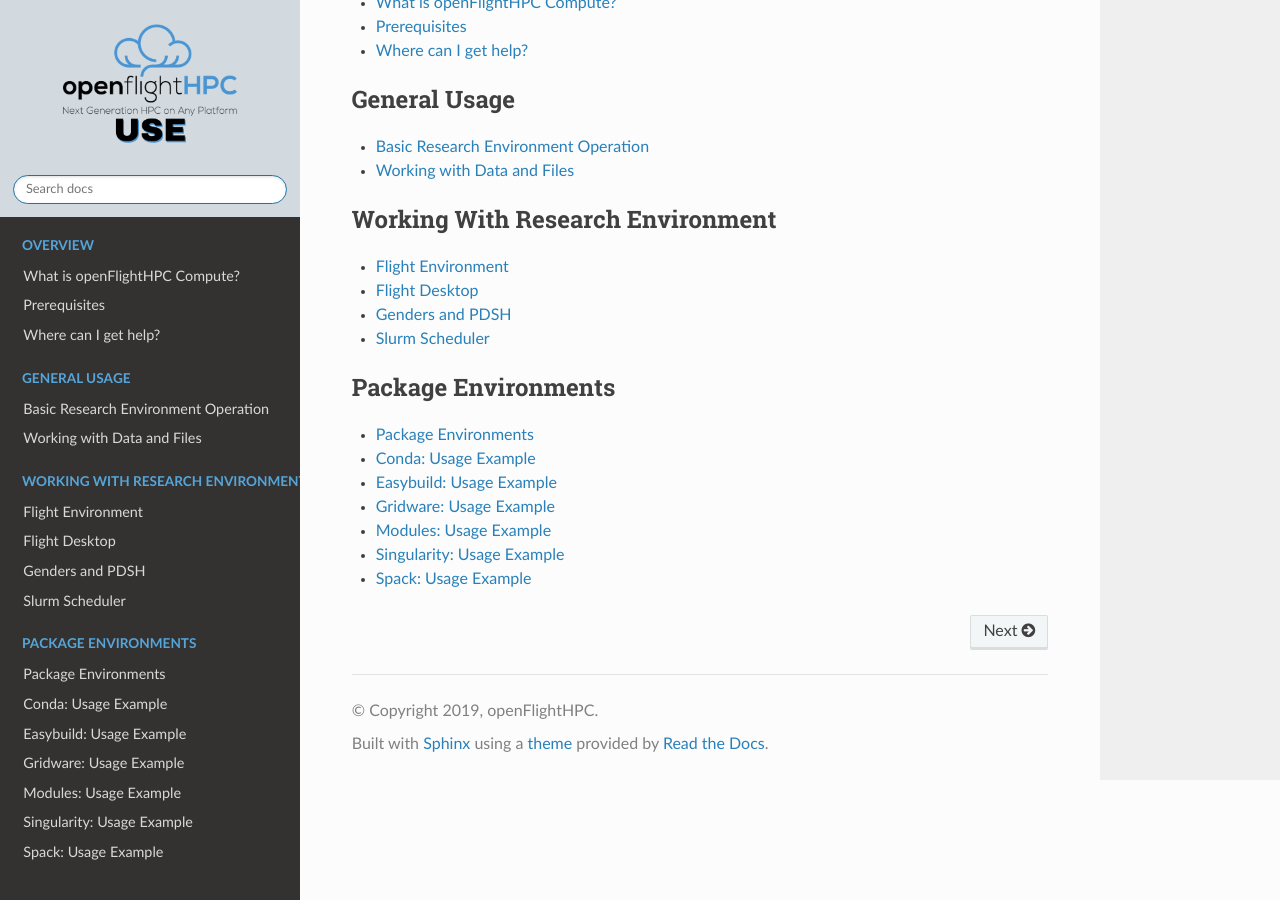
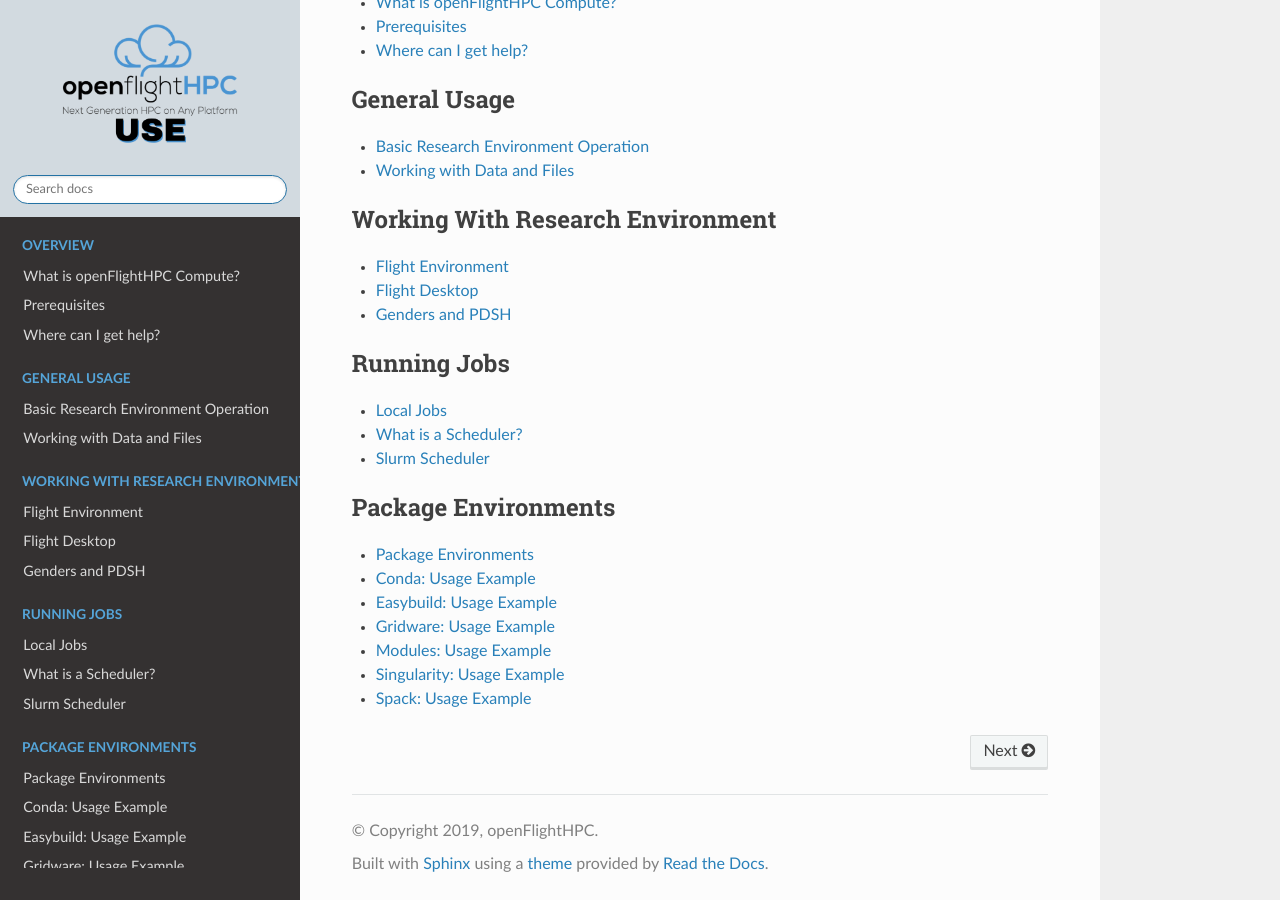
Before and after one commit to openflighthpc/use.openflighthpc.org, a Sphinx documentation site: the page built from docs/source/index.rst, in a window 1280 px wide and 900 px high, scrolled down 709 px. Built offline with Sphinx 7.4.7 and the Read the Docs theme 2.0.0, drawn with Linux system fonts in a browser that asks for light colours.

Commit message:
Break down job and scheduler docs to section

```diff
--- a/docs/source/index.rst
+++ b/docs/source/index.rst
@@ -46,7 +46,15 @@
    working-with-research-environment/flight-environment
    working-with-research-environment/flight-desktop
    working-with-research-environment/genders-and-pdsh
-   working-with-research-environment/slurm
+
+.. toctree::
+   :maxdepth: 1
+   :caption: Running Jobs
+   :name: running-jobs
+
+   running-jobs/local
+   running-jobs/what-is-a-scheduler
+   running-jobs/slurm
 
 .. toctree::
    :maxdepth: 1
```
Also changed, not shown: docs/source/running-jobs/local.rst (added, +27 -0 lines), docs/source/running-jobs/slurm.rst (renamed from docs/source/working-with-research-environment/slurm.rst, +0 -58 lines), docs/source/running-jobs/what-is-a-scheduler.rst (added, +60 -0 lines), docs/source/running-jobs/tetris.jpg (renamed from docs/source/working-with-research-environment/tetris.jpg), 2 other files.
